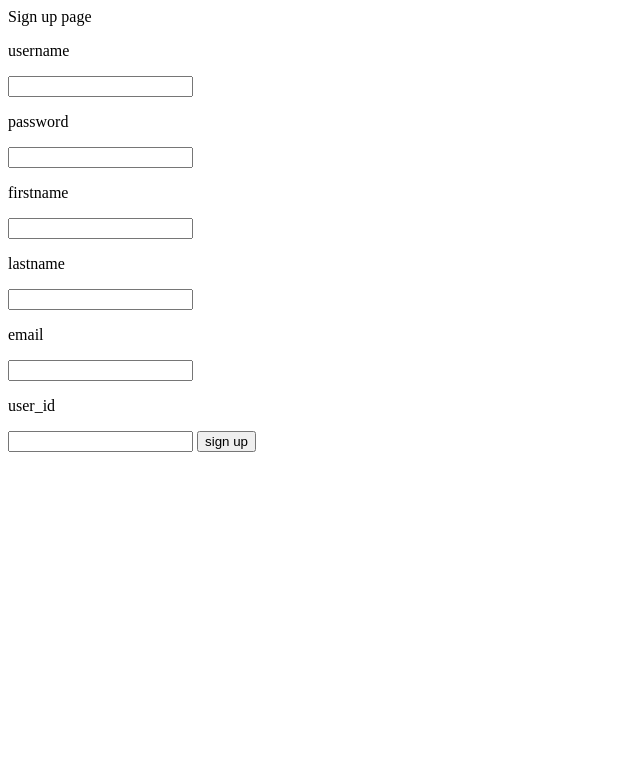
After one commit to daniellee1011/cs5200_dbms_project, a Django app: page /auth/signup in a window 1280 px wide. The commit adds this page. Shown: the top 783 px of the page, without its empty margins (0-640 px from the left). Run offline with Django 4.2, Linux system fonts and the light colour scheme; parts of the project's set-up code (start-up, migrations or seed data) failed here and were passed over.

Commit message:
[App] Create sign up function
: Sign up function is created.
Currently, it's using internal DB instead of MySQL.

https://www.youtube.com/watch?v=sZ7p7AyijaI

http://127.0.0.1:8000/admin
http://127.0.0.1:8000/auth/login

username: daniel
password: 0000

```diff
--- a/cosmetics/cospj/users/templates/users/login.html
+++ b/cosmetics/cospj/users/templates/users/login.html
@@ -13,4 +13,6 @@ login page
         <input type = "submit" value = "login">
     </form>
 
+    <a href = "{% url 'user:signup' %}"> Sign up </a>
+
 {% endif %}
--- /dev/null
+++ b/cosmetics/cospj/users/templates/users/signup.html
@@ -0,0 +1,19 @@
+Sign up page
+<br>
+
+<form action = "" method = "POST">
+    {% csrf_token %}
+    <p> username </p>
+    <input name = "username" type = "text">
+    <p> password </p>
+    <input name = "password" type = "password">
+    <p> firstname </p>
+    <input name = "firstname" type = "text">
+    <p> lastname </p>
+    <input name = "lastname" type = "text">
+    <p> email </p>
+    <input name = "email" type = "text">
+    <p> user_id </p>
+    <input name = "user_id" type = "text">
+    <input type = "submit" value = "sign up">
+</form>
--- a/cosmetics/cospj/users/urls.py
+++ b/cosmetics/cospj/users/urls.py
@@ -5,5 +5,6 @@ app_name = "user"
 
 urlpatterns = [
     path("login", views.login_view, name = "login"),
-    path("logout", views.logout_view, name = "logout")
+    path("logout", views.logout_view, name = "logout"),
+    path("signup", views.signup_view, name = "signup")
 ]
--- a/cosmetics/cospj/users/views.py
+++ b/cosmetics/cospj/users/views.py
@@ -1,6 +1,7 @@
 from django.shortcuts import render
 from django.contrib.auth import authenticate, login, logout
 from django.shortcuts import redirect
+from .models import User
 
 # Create your views here.
 
@@ -21,3 +22,23 @@ def logout_view(request):
     logout(request)
 
     return redirect("user:login")
+
+def signup_view(request):
+    if request.method == "POST":
+        print(request.POST)
+        username = request.POST["username"]
+        password = request.POST["password"]
+        firstname = request.POST["firstname"]
+        lastname = request.POST["lastname"]
+        email = request.POST["email"]
+        user_id = request.POST["user_id"]
+
+        user = User.objects.create_user(username, email, password)
+        user.lastname = lastname
+        user.firstname = firstname
+        user.user_id = user_id
+        user.save()
+        # login(request, user) : redirect to the status already login
+        return redirect("user:login")
+
+    return render(request, "users/signup.html")
```
Also changed, not shown: cosmetics/cospj/cospj/urls.py (line endings or trailing spaces).
